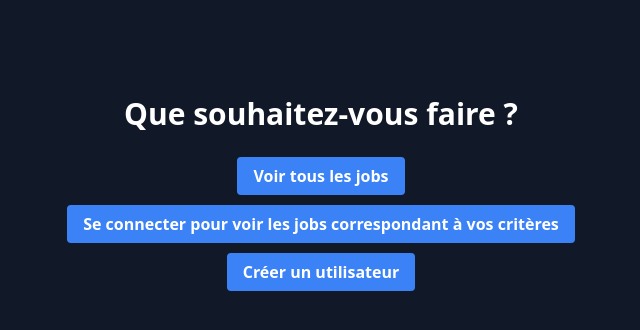
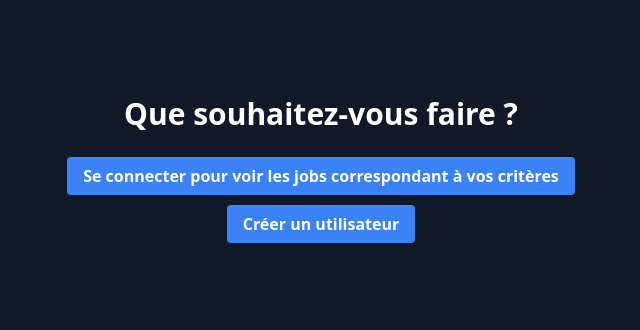
Before and after one commit to Guigui0812/Fiware-i4-S8, a Flask app: page / in a window 1280 px wide. Shown: the part 84-414 px from the top of the page, without its empty margins (319-959 px from the left). Run offline with Flask 3, Linux system fonts and the light colour scheme; style sheets or scripts are compiled from the project's sources.

Commit message:
OpenAI letter formalism ok

```diff
--- a/website/jobapp/services.py
+++ b/website/jobapp/services.py
@@ -155,6 +155,7 @@ class OpenAIConnection:
 
         completion = openai.ChatCompletion.create(
         model="gpt-3.5-turbo",
-        messages=[{"role": "user", "content": "Conçoit un modèle de lettre de motivation pour ce job (mets des </br> pour les sauts car ce sera affiché sur du html): " + job_description}])
+        messages=[{"role": "user", "content": "J'ai besoin que tu écrives la lettre de motivation qui correspond à ce job en respectant certaines contraintes : à chaque retour chariot tu écris </br></br> dans le texte. C'est très important pour la mise en forme. Tu me renvoies le texte de la lettre avec écrit dedans </br></br> à chaque fois que ça change de paragraphe. Tu dois toujours respecter le format d'une lettre de motivation. Tu mets un </br></br> dès le début, après l'objet de la lettre, après Madame Monsieur, après les paragraphes, après la formule de politesse, la signature et à la fin. Il le faut, c'est important, sans ça le texte n'est pas exploitable. \n\n"
+                   + "La description du job c'est ça : " + job_description + "\n\n"}])
 
         return completion['choices'][0]['message']['content']
--- a/website/jobapp/templates/index.html
+++ b/website/jobapp/templates/index.html
@@ -21,9 +21,6 @@
                 <div class="container mx-auto px-8">
                   <h2 class="text-3xl font-bold mb-8 text-center">Que souhaitez-vous faire ?</h2>
                   <div class="mb-6">
-                    <a href="/jobs" class="bg-blue-500 hover:bg-blue-700 text-white font-bold py-2 px-4 rounded focus:outline-none focus:shadow-outline">Voir tous les jobs</a>
-                  </div>
-                  <div class="mb-6">
                     <a href="/login" class="bg-blue-500 hover:bg-blue-700 text-white font-bold py-2 px-4 rounded focus:outline-none focus:shadow-outline">Se connecter pour voir les jobs correspondant à vos critères</a>
                   </div>
                   <div class="mb-6">
```
